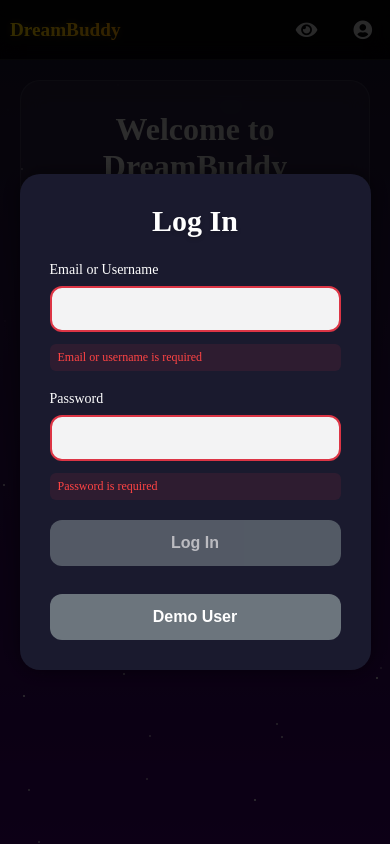
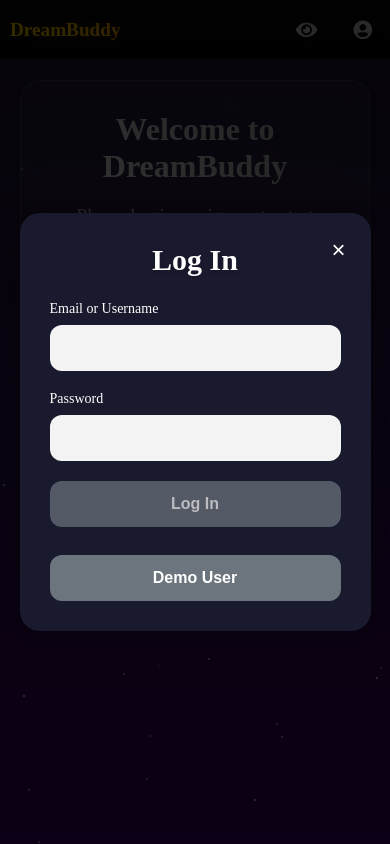
Before and after one commit to joe-corcoran/DreamBuddy-Web, a React (Vite) app in the folder frontend/: page / in a window 390 px wide. Both pictures are taken after a click on the button "Log In". Built offline with nearby package versions, Linux system fonts and the light colour scheme; no server answers.

Commit message:
mobile responsiveness

```diff
--- a/frontend/src/components/Calendar/DreamCalendar.css
+++ b/frontend/src/components/Calendar/DreamCalendar.css
@@ -45,6 +45,7 @@
     background: rgba(255, 255, 255, 0.1);
     padding: 20px;
     border-radius: 15px;
+    margin-top: 2rem;
     box-sizing: border-box;
     box-shadow: 0 0 10px rgba(0,0,0,0.5);
 }
--- a/frontend/src/components/Character/CharacterDetails.css
+++ b/frontend/src/components/Character/CharacterDetails.css
@@ -5,38 +5,53 @@
   display: flex;
   align-items: center;
   justify-content: center;
-    padding: 1rem;
-
+  padding: 2rem;
+  z-index: 1000; /* Ensure it's above other content */
 }
 
 .character-modal {
   background: linear-gradient(to bottom, #4C1D95, #1E3A8A);
-    border-radius: 0.5rem;
+  border-radius: 1rem;
   max-width: 28rem;
   width: 100%;
-    padding: 1.5rem;
+  padding: 2rem 1.5rem;
   position: relative;
+  margin: auto;
+  box-shadow: 0 4px 20px rgba(0, 0, 0, 0.3);
 }
 
 .character-modal-close {
   position: absolute;
-    top: 0.5rem;
-    right: 0.5rem;
+  top: 10px;
+  right: 10px;
   background: none;
   border: none;
   color: white;
-    font-size: 1.5rem;
+  font-size: 24px;
   cursor: pointer;
-    padding: 0.5rem;
+  padding: 5px 10px;
+  line-height: 1;
+  transition: opacity 0.2s;
+  z-index: 1001;
 }
 
 .character-modal-close:hover {
-    color: rgba(255, 255, 255, 0.8);
+  opacity: 0.7;
 }
 
 .character-header {
   text-align: center;
-    margin-bottom: 1.5rem;
+  margin-bottom: 1rem;
+}
+
+.character-animation {
+  width: 10rem;
+  height: 10rem;
+  margin: 0 auto 1rem;
+}
+
+.character-traits {
+  margin-top: 1rem;
 }
 
   .character-name {
@@ -50,15 +65,7 @@
     color: rgba(255, 255, 255, 0.8);
   }
 
-  .character-animation {
-    width: 12rem;
-    height: 12rem;
-    margin: 0 auto 1.5rem;
-  }
 
-  .character-traits {
-    margin-top: 1.5rem;
-  }
 
   .character-traits-title {
     font-size: 1.125rem;
@@ -100,3 +107,53 @@
   .character-evolution-text {
     color: rgba(255, 255, 255, 0.8);
   }
+
+  @media (max-width: 768px) {
+    .character-modal-overlay {
+      padding: 1.5rem;
+  }
+
+    .character-modal {
+        margin: 0.5rem;
+        margin-top: 1rem;
+        margin-bottom: 1rem;
+        padding: 2.5rem 2rem;
+        max-height: 85vh;
+    }
+
+    .character-animation {
+        width: 8rem;
+        height: 8rem;
+    }
+
+    .character-name {
+        font-size: 1.25rem;
+    }
+
+    .character-traits-list {
+      margin-bottom: 0.5rem;
+  }
+
+    .character-traits-title,
+    .character-evolution-title {
+        font-size: 1rem;
+    }
+
+    .character-trait-item,
+    .character-evolution-text {
+        font-size: 0.9rem;
+    }
+}
+
+/* For very small screens */
+@media (max-width: 320px) {
+    .character-modal {
+        margin: 0.25rem;
+        padding: 0.75rem;
+    }
+
+    .character-animation {
+        width: 8rem;
+        height: 8rem;
+    }
+  }
--- a/frontend/src/components/HomePage/HomePage.css
+++ b/frontend/src/components/HomePage/HomePage.css
@@ -74,9 +74,8 @@
 
 .ghost-status-wrapper {
   border-radius: 15px;
-  padding: 2rem;
+  padding: 1rem;
   width: 100%;
-  margin-bottom: 2rem;
   box-sizing: border-box;
 }
 
@@ -99,6 +98,7 @@
 
 .dream-entry-section {
   width: 100%;
+  padding: 40px;
   margin-top: 1rem;
 }
 
--- a/frontend/src/components/LoginFormModal/LoginForm.css
+++ b/frontend/src/components/LoginFormModal/LoginForm.css
@@ -19,6 +19,24 @@
   display: flex;
   flex-direction: column;
   gap: 1.25rem;
+}
+
+.close-button {
+  position: absolute;
+  top: 10px;
+  right: 10px;
+  background: none;
+  border: none;
+  color: white;
+  font-size: 24px;
+  cursor: pointer;
+  padding: 5px 10px;
+  line-height: 1;
+  transition: opacity 0.2s;
+}
+
+.close-button:hover {
+  opacity: 0.7;
 }
 
 .form-group {
--- a/frontend/src/components/LoginFormModal/LoginFormModal.jsx
+++ b/frontend/src/components/LoginFormModal/LoginFormModal.jsx
@@ -13,11 +13,13 @@
   const [isLoading, setIsLoading] = useState(false);
   const [isFormValid, setIsFormValid] = useState(false);
   const { closeModal } = useModal();
+  const [isSubmitted, setIsSubmitted] = useState(false);
 
   useEffect(() => {
     const validateForm = () => {
       const newErrors = {};
 
+      if (isSubmitted) {
         if (!credential) {
           newErrors.credential = "Email or username is required";
         } else if (credential.length < 3) {
@@ -29,16 +31,18 @@
         } else if (password.length < 6) {
           newErrors.password = "Password must be at least 6 characters";
         }
+      }
 
       setErrors(newErrors);
       setIsFormValid(credential.length >= 3 && password.length >= 6);
     };
 
     validateForm();
-  }, [credential, password]);
+  }, [credential, password, isSubmitted]);
 
   const handleSubmit = async (e) => {
     e.preventDefault();
+    setIsSubmitted(true);
     if (!isFormValid) return;
 
     setIsLoading(true);
@@ -93,6 +97,7 @@
 
   return (
     <div className="login-form">
+    <button onClick={closeModal} className="close-button">×</button>
     <h1>Log In</h1>
 
       <form onSubmit={handleSubmit} noValidate>
--- a/frontend/src/components/QuickDreamEntry/QuickDreamEntry.css
+++ b/frontend/src/components/QuickDreamEntry/QuickDreamEntry.css
@@ -160,6 +160,10 @@
     padding: 20px;
   }
 
+  .dream-textarea {
+    height: 300px;
+  }
+
   .dream-controls {
     flex-direction: column;
     gap: 15px;
--- a/frontend/src/components/SignupFormModal/SignupForm.css
+++ b/frontend/src/components/SignupFormModal/SignupForm.css
@@ -20,6 +20,24 @@
   display: flex;
   flex-direction: column;
   gap: 1.25rem;
+}
+
+.close-button {
+  position: absolute;
+  top: 10px;
+  right: 10px;
+  background: none;
+  border: none;
+  color: white;
+  font-size: 24px;
+  cursor: pointer;
+  padding: 5px 10px;
+  line-height: 1;
+  transition: opacity 0.2s;
+}
+
+.close-button:hover {
+  opacity: 0.7;
 }
 
 /* Form Groups */
--- a/frontend/src/components/SignupFormModal/SignupFormModal.jsx
+++ b/frontend/src/components/SignupFormModal/SignupFormModal.jsx
@@ -15,11 +15,13 @@
   const [isLoading, setIsLoading] = useState(false);
   const [isFormValid, setIsFormValid] = useState(false);
   const { closeModal } = useModal();
+  const [isSubmitted, setIsSubmitted] = useState(false);
 
  useEffect(() => {
   const validateForm = () => {
     const newErrors = {};
 
+    if (isSubmitted) {
       if (!email) {
         newErrors.email = "Email is required";
       } else if (!/\S+@\S+\.\S+/.test(email)) {
@@ -47,6 +49,7 @@
       } else if (password !== confirmPassword) {
         newErrors.confirmPassword = "Passwords must match";
       }
+    }
 
     setErrors(newErrors);
     setIsFormValid(
@@ -60,11 +63,11 @@
   };
 
   validateForm();
-  }, [email, username, password, confirmPassword]);
+}, [email, username, password, confirmPassword, isSubmitted]);
 
   const handleSubmit = async (e) => {
     e.preventDefault();
-
+    setIsSubmitted(true);
     if (!isFormValid) return;
 
     if (password !== confirmPassword) {
@@ -109,6 +112,7 @@
 
   return (
     <div className="signup-form">
+    <button onClick={closeModal} className="close-button">×</button>
     <h1>Sign Up</h1>
 
       {errors.general && (
```
Lines whose indentation alone changed are shown as unchanged.
